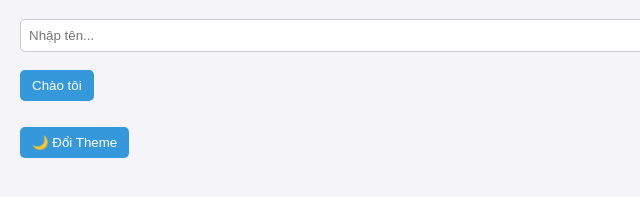
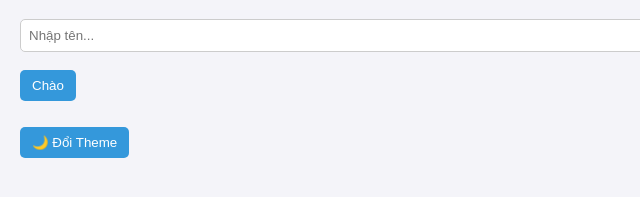
Before and after one commit to spqr0501/test, a plain HTML site: page index.html in a window 1280 px wide. Shown: the part 225-422 px from the top of the page, 0-640 px from the left. Drawn offline with Linux system fonts and the light colour scheme.

Commit message:
Update index.html

```diff
--- a/index.html
+++ b/index.html
@@ -19,7 +19,7 @@
     <div id="clock"></div>
     <h2>Nhập tên của bạn:</h2>
     <input type="text" id="nameInput" placeholder="Nhập tên...">
-    <button onclick="sayHello()">Chào tôi</button>
+    <button onclick="sayHello()">Chào</button>
     <p id="greeting"></p>
     <button onclick="toggleTheme()">🌙 Đổi Theme</button>
   </div>
```
